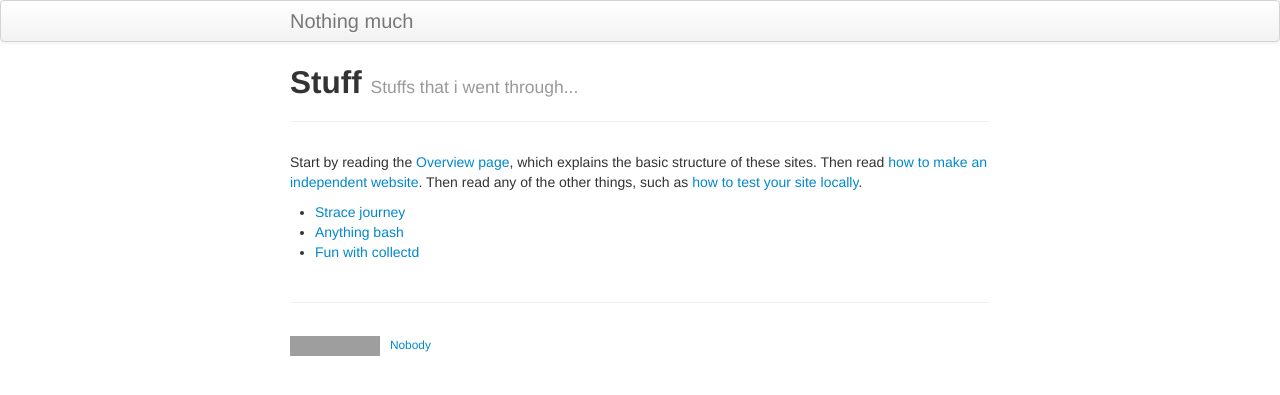
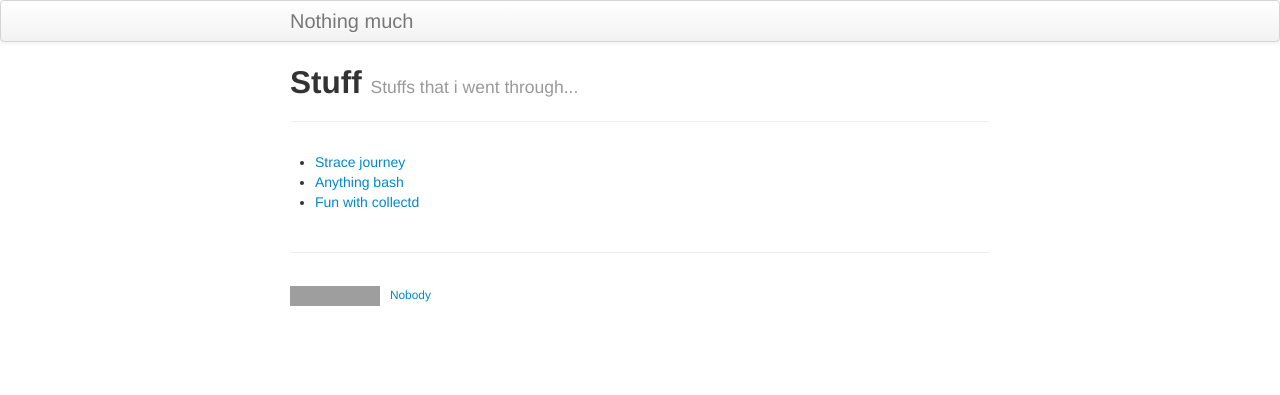
Before and after one commit to millefalcon/millefalcon.github.io, a Jekyll site: the page built from index.md, in a window 1280 px wide. Shown: the top 395 px of the page. Built offline with Jekyll 4.4.1, drawn with Linux system fonts in a browser that asks for light colours; grey boxes are pictures that could not be loaded.

Commit message:
Updated index page

```diff
--- a/index.md
+++ b/index.md
@@ -6,12 +6,6 @@ description: Minimal tutorial on making a simple website with GitHub Pages
 ---
 
 
-Start by reading the [Overview page](pages/overview.html), which
-explains the basic structure of these sites. Then read
-[how to make an independent website](pages/independent_site.html). Then
-read any of the other things, such as
-[how to test your site locally](pages/local_test.html).
-
 - [Strace journey](pages/strace.html)
 - [Anything bash](pages/bashrelated.html)
 - [Fun with collectd](pages/collectd.html)
```
